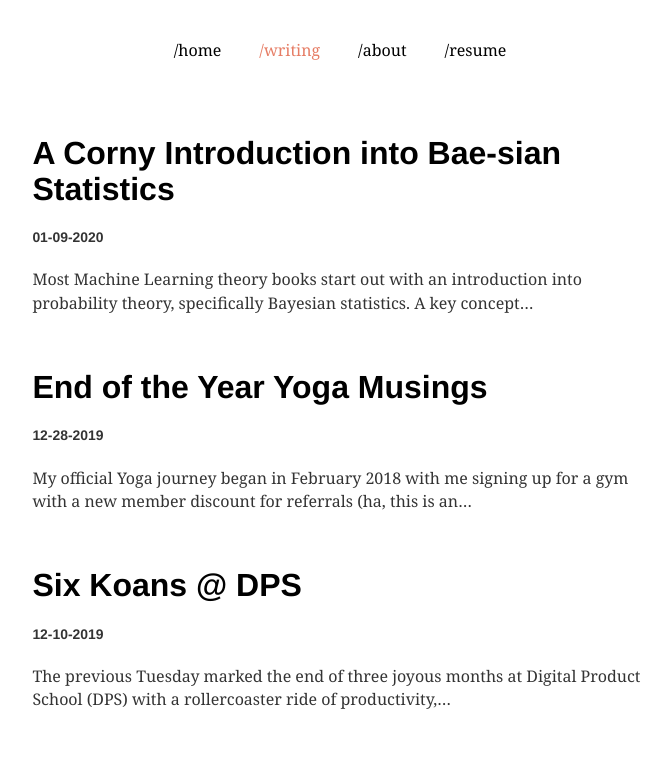
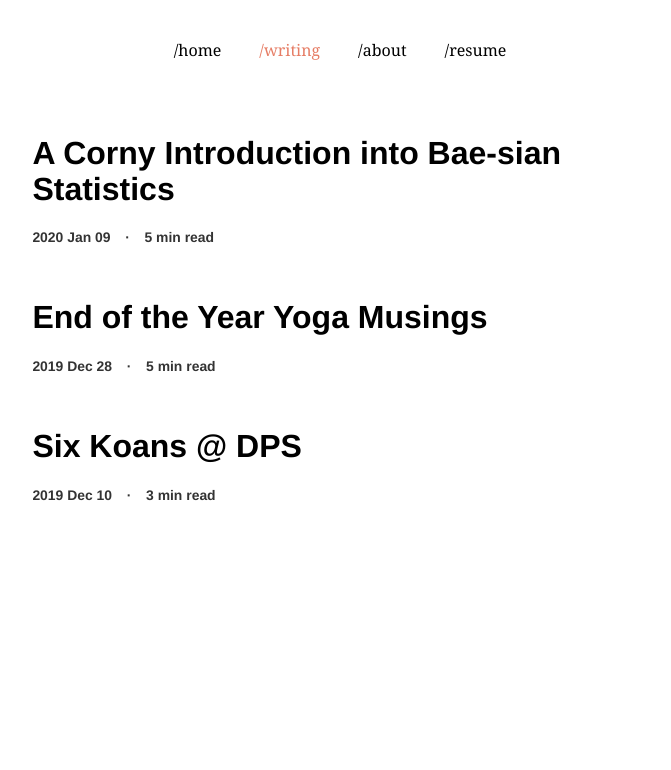
Before and after one commit to soupwaylee/soupwaylee.github.io, a Gatsby site: page /writing in a window 1280 px wide. Shown: the whole page, without its empty margins (300-971 px from the left). Built offline with nearby package versions, Linux system fonts and the light colour scheme; Gatsby itself is replaced by a stand-in of ours; some packages are replaced by stand-ins of ours.

Commit message:
Modify post preview and date format

```diff
--- a/src/components/postPreview.js
+++ b/src/components/postPreview.js
@@ -23,8 +23,7 @@ const PostPreview = ({ post }) => (
         {post.frontmatter.title}
       </StyledLink>
     </h1>
-    <h5>{post.frontmatter.date}</h5>
-    <p>{post.excerpt}</p>
+  <h5>{post.frontmatter.date} &ensp; &#183; &ensp; {post.timeToRead} min read</h5>
   </div>
 )
 
--- a/src/pages/writing.js
+++ b/src/pages/writing.js
@@ -18,9 +18,10 @@ export const query = graphql`
       edges {
         node {
           id
+          timeToRead
           frontmatter {
             title
-            date(formatString: "MM-DD-YYYY")
+            date(formatString: "YYYY MMM DD")
             path
           }
           excerpt
```
Also changed, not shown: src/blogTemplate.js (+4 -3 lines).
